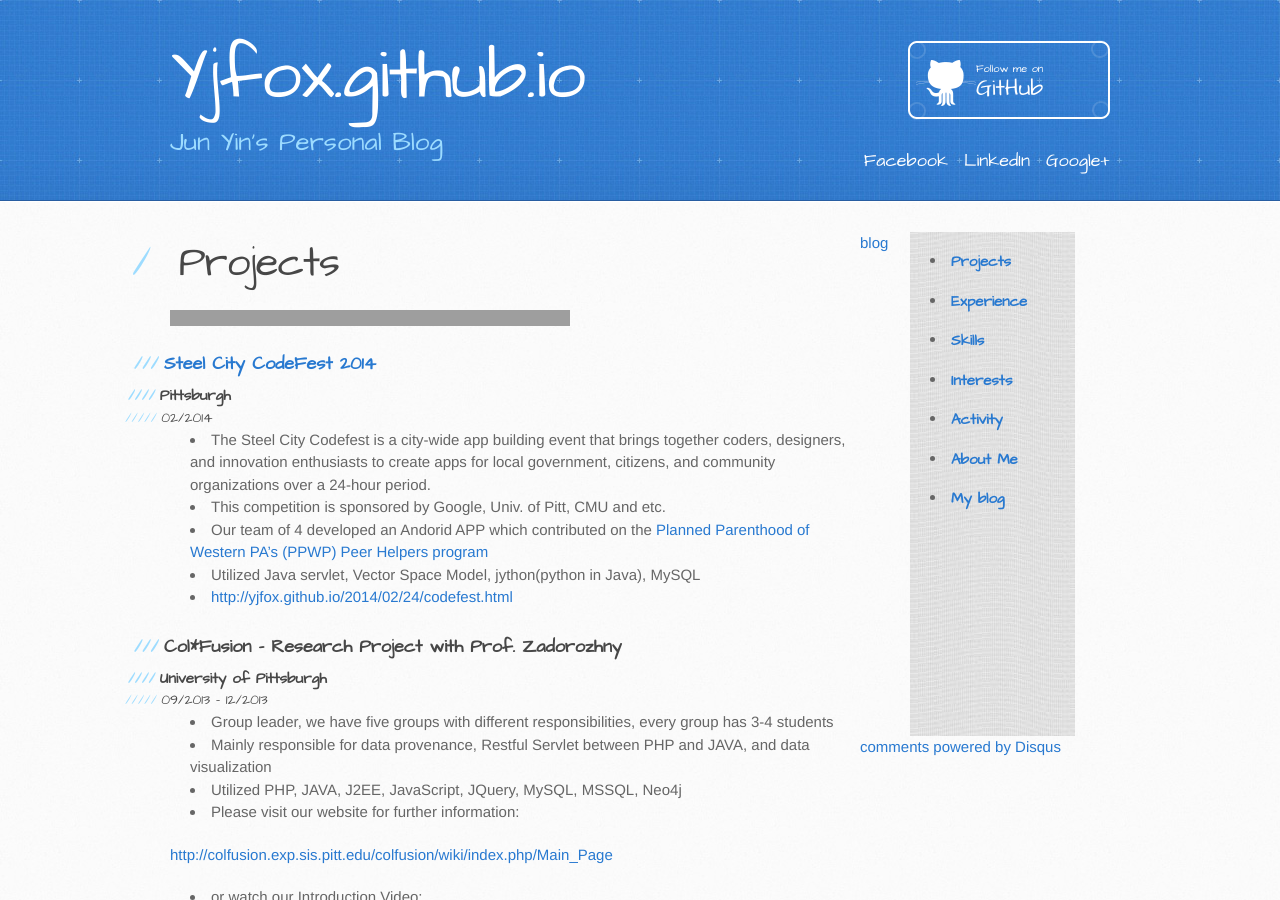
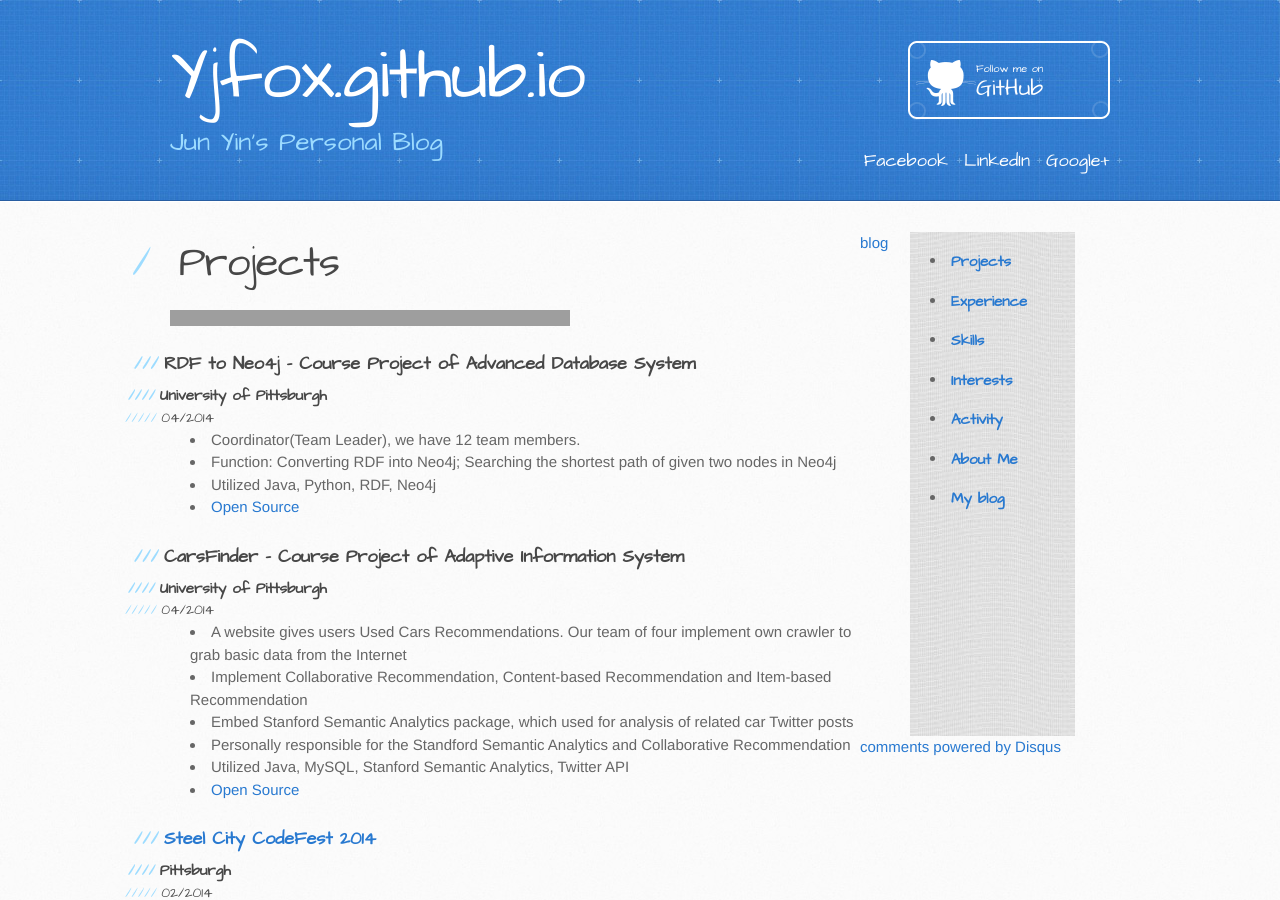
Before and after one commit to yjfox/yjfox.github.io, a Jekyll site: the page built from research.md, in a window 1280 px wide and 900 px high, cut to the strip 0-900 px from the top of the window. Built offline with Jekyll 4.4.1, drawn with Linux system fonts in a browser that asks for light colours; Markdown is read by kramdown in place of the engine named in the settings; comment, search, counter and statistics services are not loaded; grey boxes are pictures that could not be loaded.

Commit message:
new projects

```diff
--- a/research.md
+++ b/research.md
@@ -5,6 +5,24 @@ title: Research Experience
 
 <h1> Projects</h1>
 *****************
+
+###RDF to Neo4j - Course Project of Advanced Database System
+####University of Pittsburgh
+#####04/2014
+- Coordinator(Team Leader), we have 12 team members.
+- Function: Converting RDF into Neo4j; Searching the shortest path of given two nodes in Neo4j
+- Utilized Java, Python, RDF, Neo4j
+- [Open Source](https://code.google.com/p/advanced-database-final-group3-graph-data/)
+
+###CarsFinder - Course Project of Adaptive Information System
+####University of Pittsburgh
+#####04/2014
+- A website gives users Used Cars Recommendations. Our team of four implement own crawler to grab basic data from the Internet
+- Implement Collaborative Recommendation, Content-based Recommendation and Item-based Recommendation
+- Embed Stanford Semantic Analytics package, which used for analysis of related car Twitter posts
+- Personally responsible for the Standford Semantic Analytics and Collaborative Recommendation
+- Utilized Java, MySQL, Stanford Semantic Analytics, Twitter API
+- [Open Source](https://code.google.com/p/is2480-adaptive-final-project-cars-recommdation/)
 
 ###[Steel City CodeFest 2014](http://steelcitycodefest.com/photos)
 ####Pittsburgh
```
